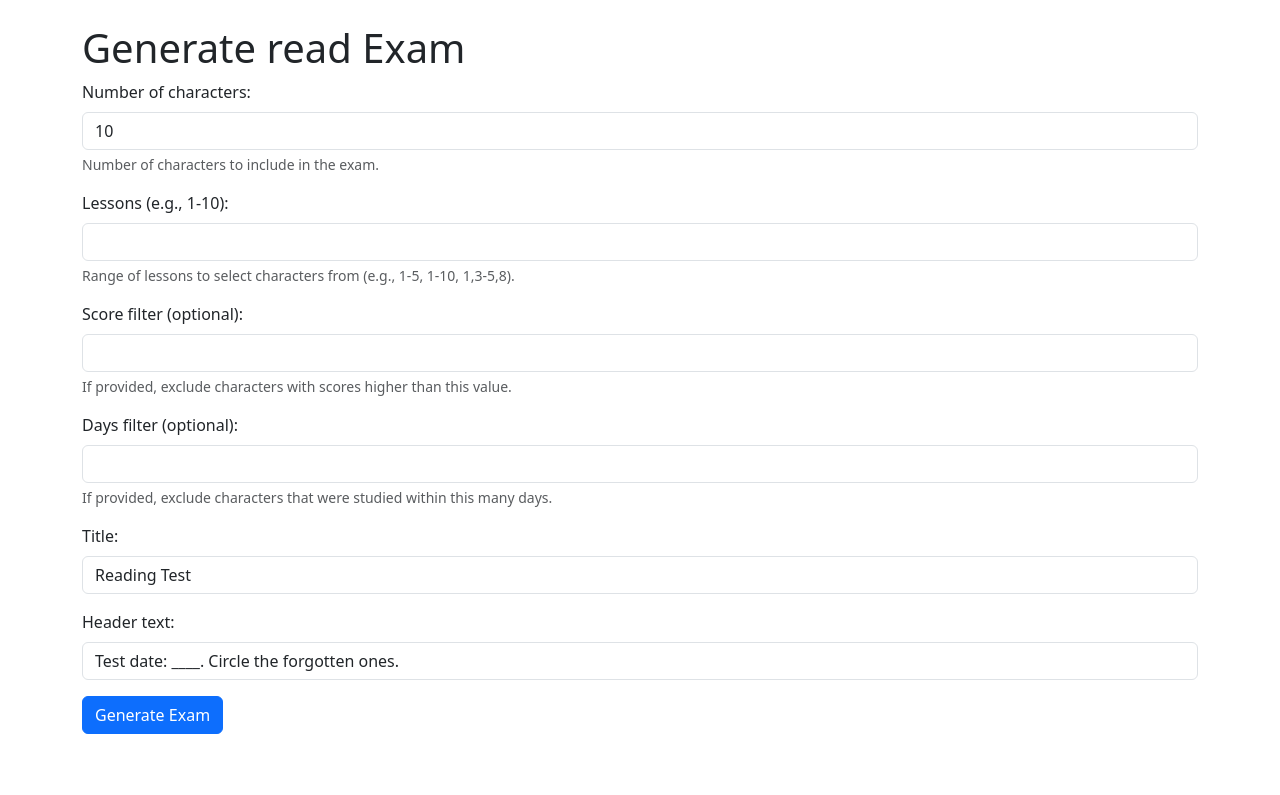
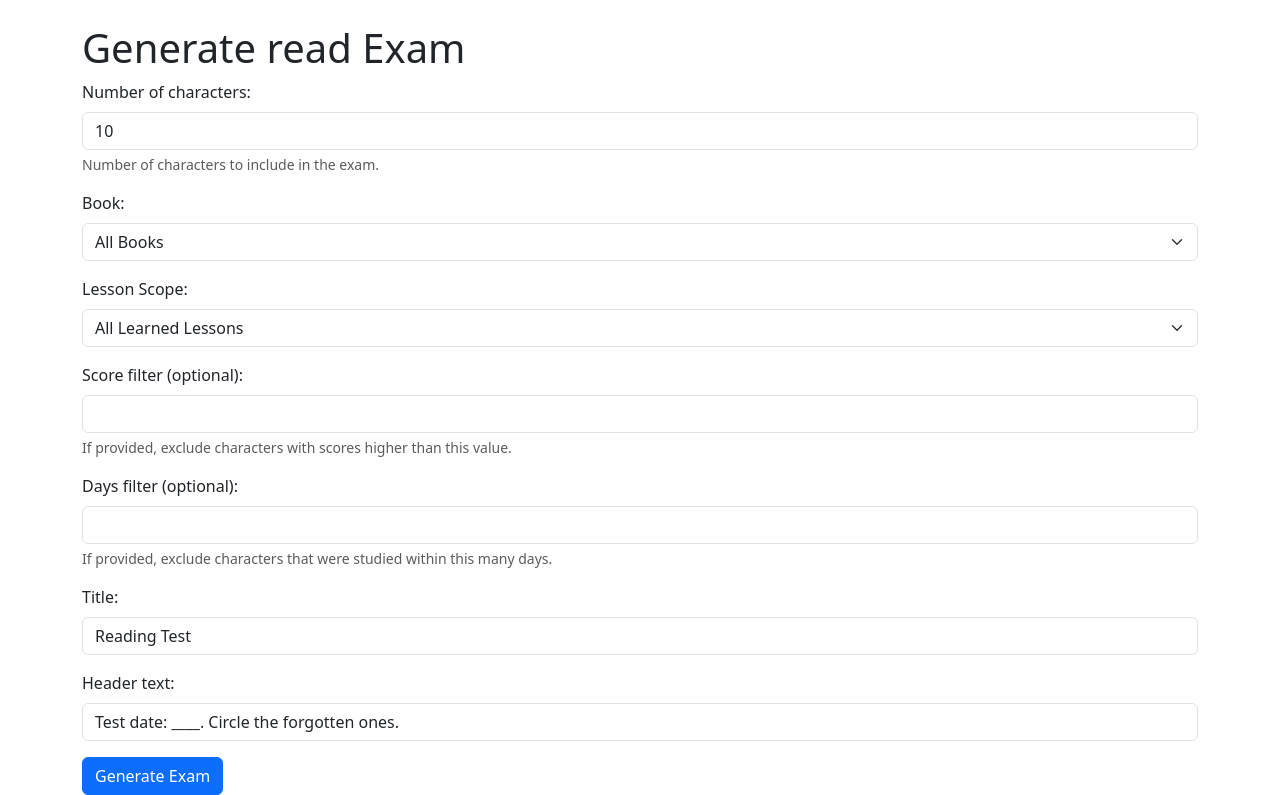
Before and after one commit to xiaoruoruo/funhanzi, a Django app: page /exam/read/ in a window 1280 px wide. Shown: the part 73-868 px from the top of the page. Before the commit the page ends 807 px from the top, so only its background shows below. Run offline with Django 5.2, Linux system fonts and the light colour scheme; data comes from the database, SQL or seed files in the repository; parts of the project's set-up code (start-up, migrations or seed data) failed here and were passed over.

Commit message:
Fix exam generation lesson selection.

```diff
--- a/src/studies/logic/logic.py
+++ b/src/studies/logic/logic.py
@@ -344,6 +344,7 @@
     header_text=None,
     book_id=None,
     lesson_id=None,
+    lesson_ids=None,
 ):
     """
     Orchestrates the creation of read exams as JSON content.
@@ -353,7 +354,7 @@
         selected_chars = character_list
     else:
         s = selection.Selection()
-        selected_chars = s.from_learned_lessons(book_id=book_id, lesson_id=lesson_id).random(num_chars)
+        selected_chars = s.from_learned_lessons(book_id=book_id, lesson_id=lesson_id, lesson_ids=lesson_ids).random(num_chars)
 
     # Return the content as a JSON-serializable structure
     final_title = title if title is not None else "Reading Test"
@@ -387,6 +388,7 @@
     header_text=None,
     book_id=None,
     lesson_id=None,
+    lesson_ids=None,
 ):
     """
     Orchestrates the creation of write exams as JSON content.
@@ -398,7 +400,7 @@
         selected_chars = character_list
     else:
         s = selection.Selection()
-        selected_chars = s.from_learned_lessons(book_id=book_id, lesson_id=lesson_id).random(num_chars)
+        selected_chars = s.from_learned_lessons(book_id=book_id, lesson_id=lesson_id, lesson_ids=lesson_ids).random(num_chars)
 
     # 2. Generate word list using the greedy coverage algorithm
     remaining_chars = set(selected_chars)
--- a/src/studies/templates/studies/generate_exam.html
+++ b/src/studies/templates/studies/generate_exam.html
@@ -11,12 +11,12 @@
 
         <div class="mb-3">
             <label for="num_chars" class="form-label">Number of characters:</label>
-            <input type="number" class="form-control" id="num_chars" name="num_chars"
-                   value="{{ default_num_chars }}"
-                   min="1" required>
+            <input type="number" class="form-control" id="num_chars" name="num_chars" value="{{ default_num_chars }}"
+                min="1" required>
             <div class="form-text">
                 {% if exam_type == 'read_review' or exam_type == 'write_review' %}
-                Number of due characters to include in the review exam. Only characters that are due for review will be selected.
+                Number of due characters to include in the review exam. Only characters that are due for review will be
+                selected.
                 {% else %}
                 Number of characters to include in the exam.
                 {% endif %}
@@ -24,44 +24,57 @@
         </div>
 
         {% if exam_type != 'read_review' and exam_type != 'write_review' %}
-        <div class="mb-3">
-            <label for="lessons" class="form-label">Lessons (e.g., 1-10):</label>
-            <input type="text" class="form-control" id="lessons" name="lessons" value="{{ default_lessons }}" required>
-            <div class="form-text">Range of lessons to select characters from (e.g., 1-5, 1-10, 1,3-5,8).</div>
-        </div>
+        {% include "studies/includes/book_selector_fields.html" %}
 
         <div class="mb-3">
             <label for="score_filter" class="form-label">Score filter (optional):</label>
             <input type="number" class="form-control" id="score_filter" name="score_filter"
-                   {% if default_score_filter is not None %}
-                   value="{{ default_score_filter }}"
-                   {% endif %}>
+                   {% if default_score_filter is not None %}value="{{ default_score_filter }}"{% endif %}>
             <div class="form-text">If provided, exclude characters with scores higher than this value.</div>
         </div>
 
         <div class="mb-3">
             <label for="days_filter" class="form-label">Days filter (optional):</label>
             <input type="number" class="form-control" id="days_filter" name="days_filter"
-                   {% if default_days_filter is not None %}
-                   value="{{ default_days_filter }}"
-                   {% endif %}>
+                   {% if default_days_filter is not None %}value="{{ default_days_filter }}"{% endif %}>
             <div class="form-text">If provided, exclude characters that were studied within this many days.</div>
         </div>
         {% endif %}
 
         <div class="mb-3">
             <label for="title" class="form-label">Title:</label>
-            <input type="text" class="form-control" id="title" name="title"
-                   value="{{ default_title }}">
+            <input type="text" class="form-control" id="title" name="title" value="{{ default_title }}">
         </div>
 
         <div class="mb-3">
             <label for="header_text" class="form-label">Header text:</label>
             <input type="text" class="form-control" id="header_text" name="header_text"
-                   value="{{ default_header_text }}">
+                value="{{ default_header_text }}">
         </div>
 
         <button type="submit" class="btn btn-primary">Generate Exam</button>
     </form>
 </div>
+
+<script>
+    document.addEventListener('DOMContentLoaded', function () {
+        const lessonScopeSelect = document.getElementById('lesson_scope');
+        const specificLessonContainer = document.getElementById('specific_lesson_container');
+
+        function toggleSpecificLesson() {
+            if (lessonScopeSelect && specificLessonContainer) {
+                if (lessonScopeSelect.value === 'specific') {
+                    specificLessonContainer.style.display = 'block';
+                } else {
+                    specificLessonContainer.style.display = 'none';
+                }
+            }
+        }
+
+        if (lessonScopeSelect) {
+            lessonScopeSelect.addEventListener('change', toggleSpecificLesson);
+            toggleSpecificLesson();
+        }
+    });
+</script>
 {% endblock %}
--- /dev/null
+++ b/src/studies/templates/studies/includes/book_selector_fields.html
@@ -0,0 +1,23 @@
+<div class="mb-3" id="book_selection_container">
+    <label for="book_id" class="form-label">Book:</label>
+    <select class="form-select" id="book_id" name="book_id">
+        <option value="">All Books</option>
+        {% for book in books %}
+        <option value="{{ book.id }}">{{ book.title }}</option>
+        {% endfor %}
+    </select>
+</div>
+
+<div class="mb-3" id="lesson_scope_container">
+    <label for="lesson_scope" class="form-label">Lesson Scope:</label>
+    <select class="form-select" id="lesson_scope" name="lesson_scope">
+        <option value="all">All Learned Lessons</option>
+        <option value="specific">Specific Lesson</option>
+    </select>
+</div>
+
+<div class="mb-3" id="specific_lesson_container" style="display: none;">
+    <label for="lesson_range" class="form-label">Specific Lesson(s):</label>
+    <input type="text" class="form-control" id="lesson_range" name="lesson_range" placeholder="e.g. 1-3, 5">
+    <div class="form-text text-muted">Enter lesson numbers separated by commas or ranges (e.g. 1, 3-5). Requires a selected book.</div>
+</div>
--- a/src/studies/views/exam_generation.py
+++ b/src/studies/views/exam_generation.py
@@ -1,7 +1,8 @@
 from django.shortcuts import render, redirect
-from studies.models import Exam, ExamSettings
+from studies.models import Exam, ExamSettings, Book, Lesson
 from .. import logic as study_logic
 from ..logic import selection
+from .lessons import parse_lesson_range
 
 def generate_read_exam(request):
     # Get last used parameters from database
@@ -32,6 +33,17 @@
         title = request.POST.get('title', 'Reading Test')
         header_text = request.POST.get('header_text', f'Test date: ____. Circle the forgotten ones.')
 
+        book_id = request.POST.get('book_id')
+        book_id = int(book_id) if book_id else None
+
+        lesson_range = request.POST.get('lesson_range')
+        lesson_ids = None
+
+        if book_id and lesson_range:
+            lesson_nums = parse_lesson_range(lesson_range)
+            if lesson_nums:
+                lesson_ids = list(Lesson.objects.filter(book_id=book_id, lesson_num__in=lesson_nums).values_list('id', flat=True))
+
         # Save current parameters to database
         settings_obj, created = ExamSettings.objects.get_or_create(exam_type='read')
         settings_obj.num_chars = num_chars
@@ -45,7 +57,7 @@
         if score_filter is not None or days_filter is not None:
             # Custom selection with filters
             s = selection.Selection()
-            s = s.from_learned_lessons()
+            s = s.from_learned_lessons(book_id=book_id, lesson_ids=lesson_ids)
             if score_filter is not None:
                 s = s.remove_score_greater("read", score_filter)
             if days_filter is not None:
@@ -62,20 +74,24 @@
             content_data = study_logic.create_read_exam(
                 num_chars=num_chars,
                 title=title,
-                header_text=header_text
+                header_text=header_text,
+                book_id=book_id,
+                lesson_ids=lesson_ids
             )
 
         exam = Exam.objects.create(type='read', content=content_data)
         return redirect('view_exam', exam_id=exam.id)
 
     # Use last used parameters or defaults
+    books = Book.objects.filter(lessons__is_learned=True).distinct().prefetch_related('lessons')
     context = {
         'exam_type': 'read',
         'default_num_chars': last_params.get('num_chars', 10),
         'default_score_filter': last_params.get('score_filter'),
         'default_days_filter': last_params.get('days_filter'),
         'default_title': last_params.get('title', 'Reading Test'),
-        'default_header_text': last_params.get('header_text', 'Test date: ____. Circle the forgotten ones.')
+        'default_header_text': last_params.get('header_text', 'Test date: ____. Circle the forgotten ones.'),
+        'books': books
     }
     return render(request, 'studies/generate_exam.html', context)
 
@@ -109,6 +125,17 @@
         title = request.POST.get('title', 'Writing Test')
         header_text = request.POST.get('header_text', f'Test date: ____. Write down the characters.')
 
+        book_id = request.POST.get('book_id')
+        book_id = int(book_id) if book_id else None
+
+        lesson_range = request.POST.get('lesson_range')
+        lesson_ids = None
+
+        if book_id and lesson_range:
+            lesson_nums = parse_lesson_range(lesson_range)
+            if lesson_nums:
+                lesson_ids = list(Lesson.objects.filter(book_id=book_id, lesson_num__in=lesson_nums).values_list('id', flat=True))
+
         # Save current parameters to database
         settings_obj, created = ExamSettings.objects.get_or_create(exam_type='write')
         settings_obj.num_chars = num_chars
@@ -122,7 +149,7 @@
         if score_filter is not None or days_filter is not None:
             # Custom selection with filters
             s = selection.Selection()
-            s = s.from_learned_lessons()
+            s = s.from_learned_lessons(book_id=book_id, lesson_ids=lesson_ids)
             if score_filter is not None:
                 s = s.remove_score_greater("write", score_filter)
             if days_filter is not None:
@@ -139,20 +166,24 @@
             content_data = study_logic.create_write_exam(
                 num_chars=num_chars,
                 title=title,
-                header_text=header_text
+                header_text=header_text,
+                book_id=book_id,
+                lesson_ids=lesson_ids
             )
 
         exam = Exam.objects.create(type='write', content=content_data)
         return redirect('view_exam', exam_id=exam.id)
 
     # Use last used parameters or defaults
+    books = Book.objects.filter(lessons__is_learned=True).distinct().prefetch_related('lessons')
     context = {
         'exam_type': 'write',
         'default_num_chars': last_params.get('num_chars', 10),
         'default_score_filter': last_params.get('score_filter'),
         'default_days_filter': last_params.get('days_filter'),
         'default_title': last_params.get('title', 'Writing Test'),
-        'default_header_text': last_params.get('header_text', 'Test date: ____. Write down the characters.')
+        'default_header_text': last_params.get('header_text', 'Test date: ____. Write down the characters.'),
+        'books': books
     }
     return render(request, 'studies/generate_exam.html', context)
 
```
Also changed, not shown: src/studies/templates/studies/generate_study.html (+1 -23 lines).
